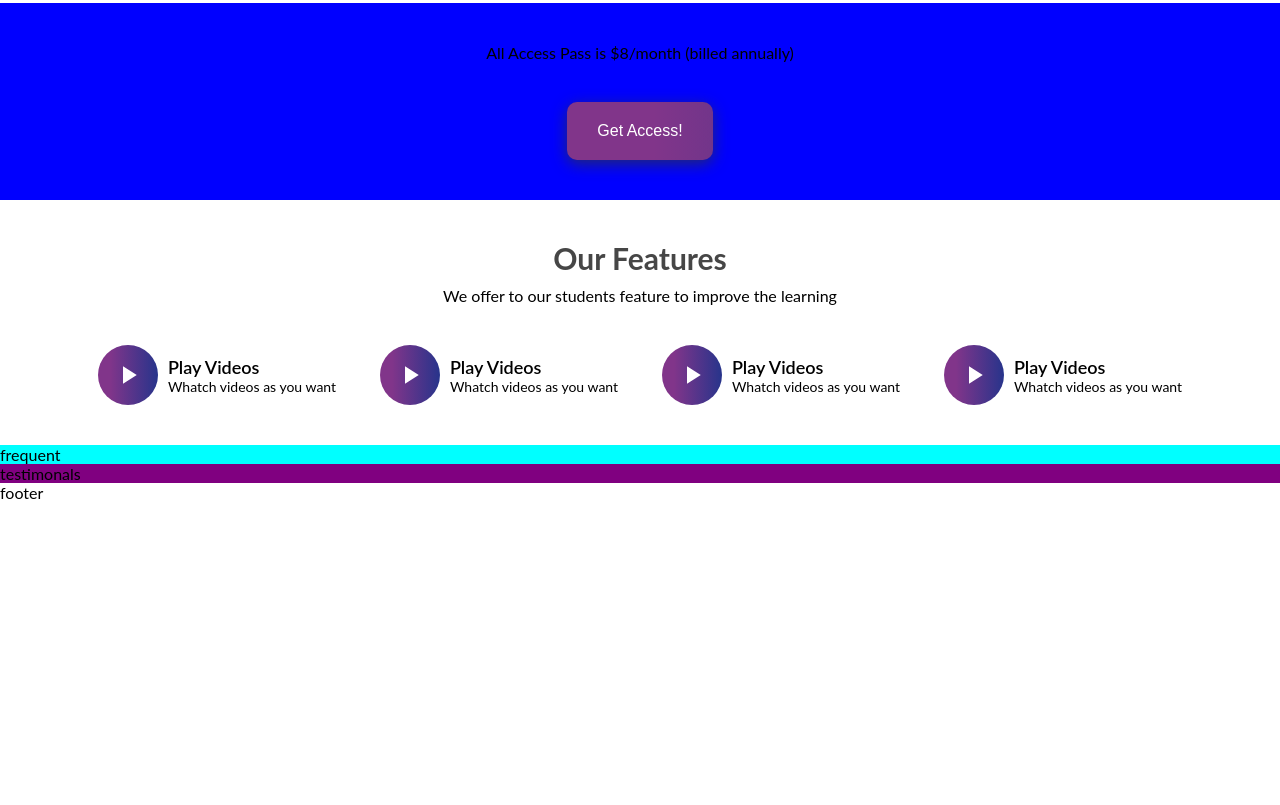
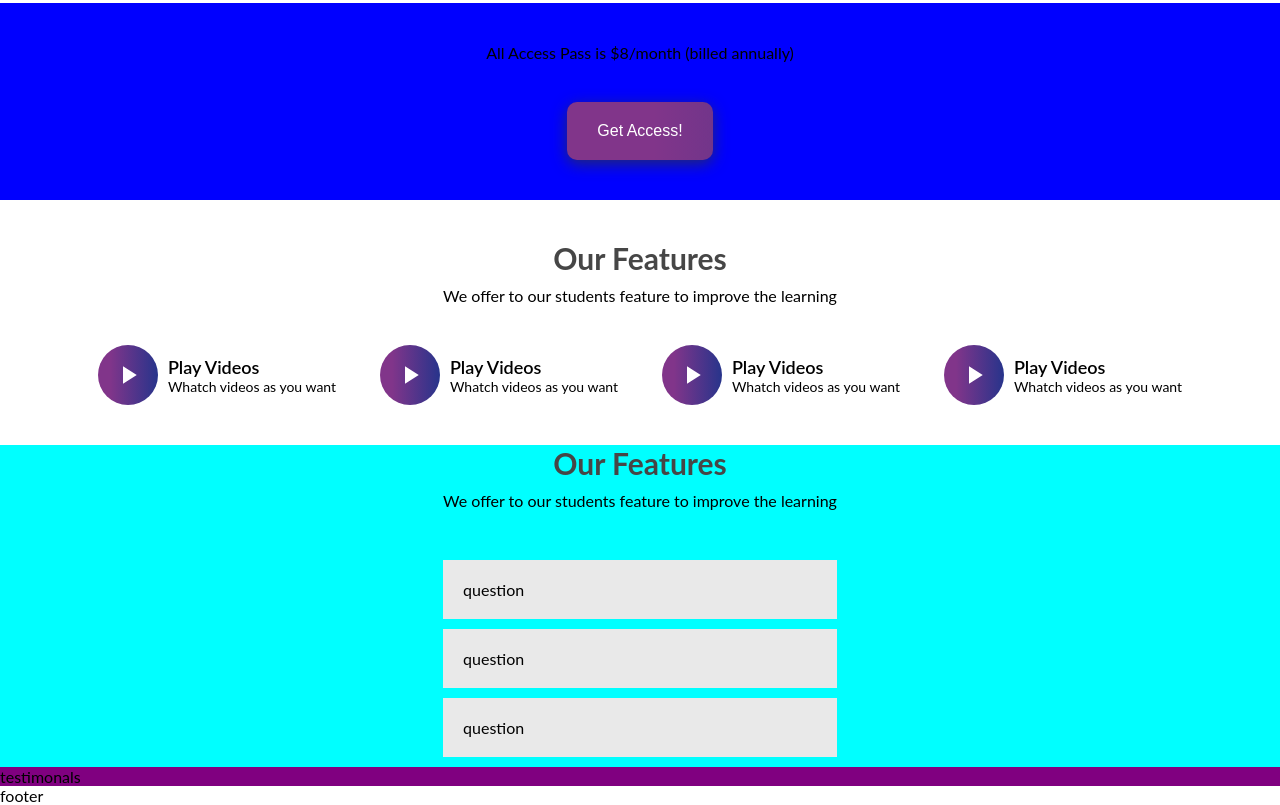
Before and after one commit to TrellixVulnTeam/mechanical-layout_83MS, a website: page index.html in a window 1280 px wide. Shown: the part 1698-2503 px from the top of the page. Before the commit the page ends 2200 px from the top, so only its background shows below. Drawn offline with Linux system fonts and the light colour scheme.

Commit message:
accordion Doing

```diff
--- /dev/null
+++ b/assets/sass/components/_faq.scss
@@ -0,0 +1,12 @@
+.faq {
+  &__question {
+    width: 100%;
+    background-color: rgb(233, 233, 233);
+    margin: 1rem 0;
+    padding: 2rem;
+  }
+}
+
+.hidden {
+  display: none;
+}
--- a/assets/sass/main.scss
+++ b/assets/sass/main.scss
@@ -16,6 +16,7 @@
 @import "./components/lecture";
 @import "./components/feature";
 @import "./components/button";
+@import "./components/faq";
 
 // Pages
 @import "./pages/homepage";
--- a/assets/sass/pages/_homepage.scss
+++ b/assets/sass/pages/_homepage.scss
@@ -59,6 +59,10 @@
   background-color: aqua;
   grid-row: 6 / 7;
   grid-column: 1 / -1;
+
+  display: grid;
+  justify-content: center;
+  align-content: center;
 }
 
 .section-testimonals {
--- /dev/null
+++ b/assets/script.js
@@ -0,0 +1,3 @@
+document.querySelector(".faq__question").addEventListener("click", function () {
+  document.querySelector(".faq__answer").classList.toggle("hidden");
+});
--- a/index.html
+++ b/index.html
@@ -199,10 +199,30 @@
 
       </div>
     </section>
-    <section class="section-faq">frequent</section>
+    <section class="section-faq">
+      <div class="titles ">
+        <h4 class="heading__title heading__title--dark padd__lowpaddbott">Our Features</h4>
+        <p class="heading__subtitle padd__medpaddbott">We offer to our students feature to improve the learning</p>
+      </div>
+      <div class="faqs">
+        <div class="faq">
+          <p class="faq__question">question</p>
+          <p class="faq__answer hidden">Answer</p>
+        </div>
+        <div class="faq">
+          <p class="faq__question">question</p>
+          <p class="faq__answer hidden">Answer</p>
+        </div>
+        <div class="faq">
+          <p class="faq__question">question</p>
+          <p class="faq__answer hidden">Answer</p>
+        </div>
+      </div>
+    </section>
     <section class="section-testimonals">testimonals</section>
   </main>
   <footer class="footer">footer</footer>
+  <script src="./assets/script.js"></script>
 </body>
 
 </html>
```
Also changed, not shown: assets/css/style.css.
